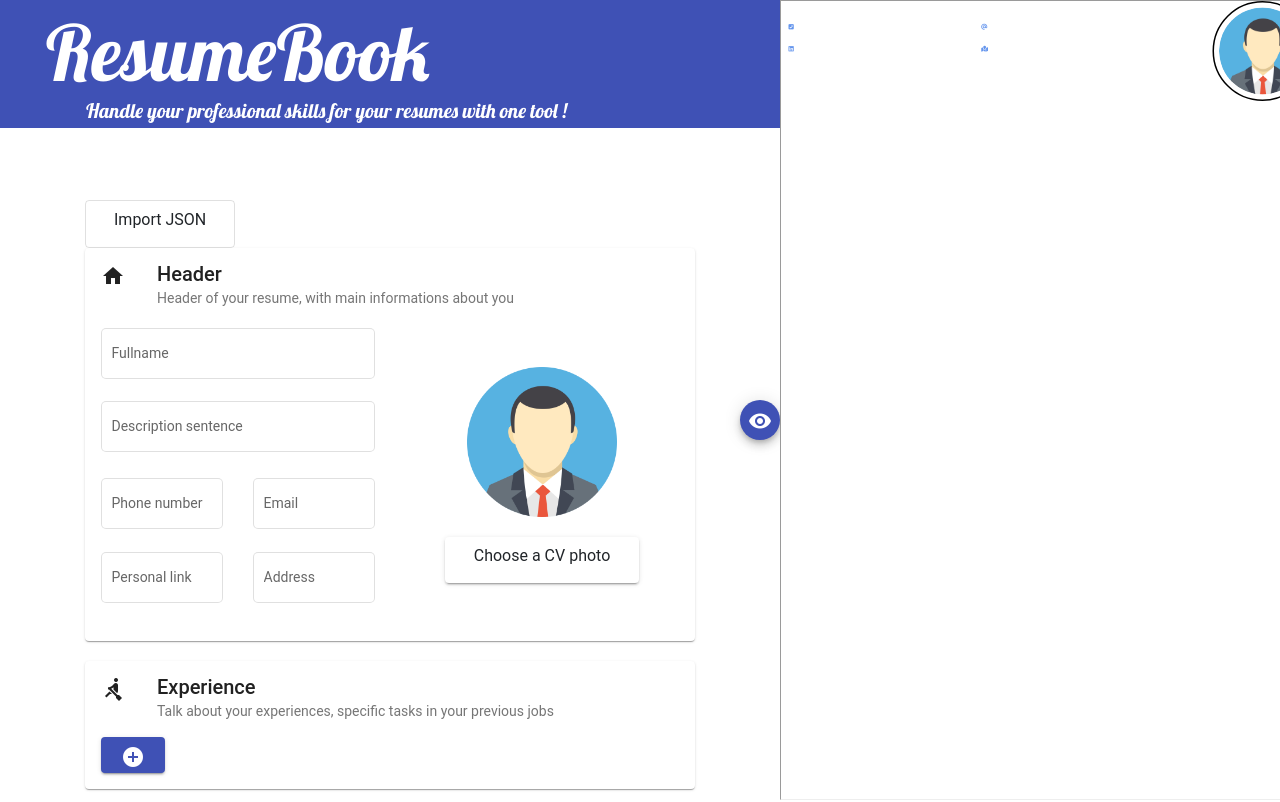
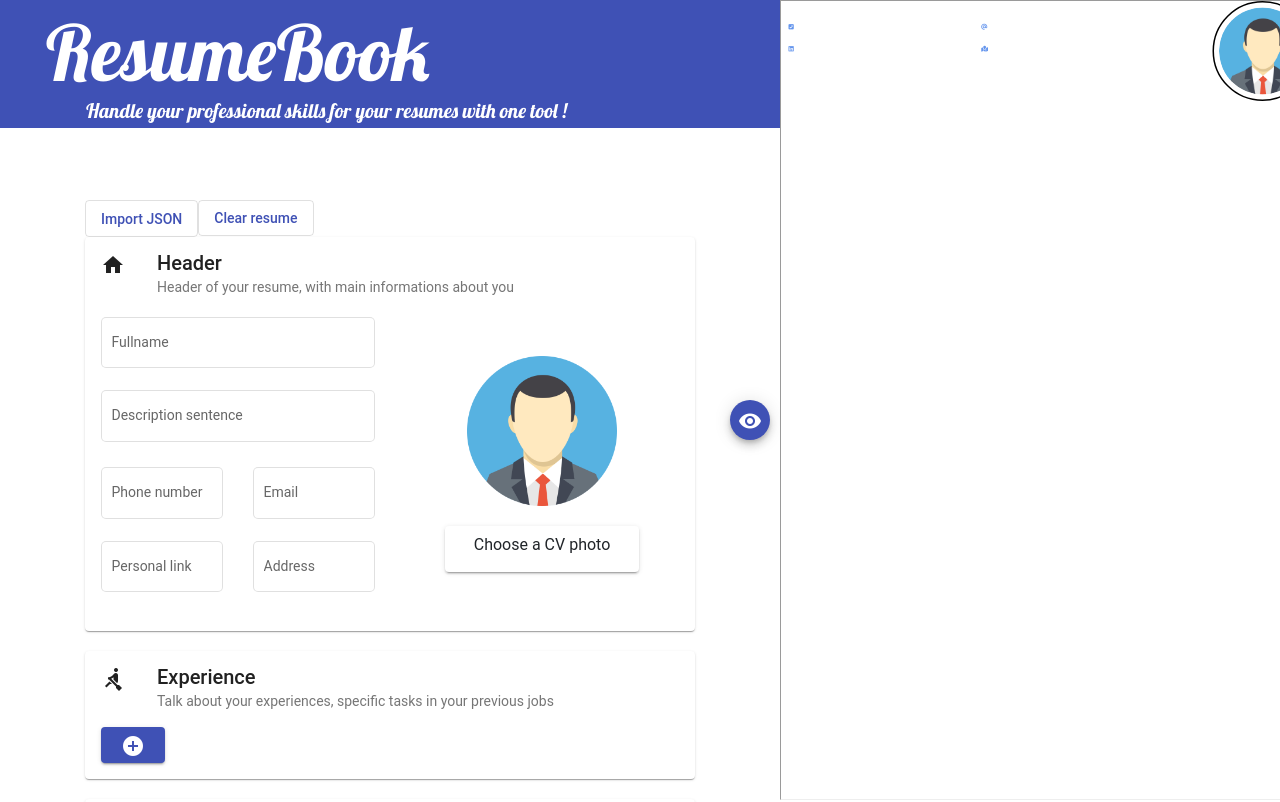
Before and after one commit to Jerem28/cv-creator, an Angular app: page / in a window 1280 px wide. Shown: the top 802 px of the page. Built offline with nearby package versions, Linux system fonts and the light colour scheme.

Commit message:
Add a clear resume button

```diff
--- a/src/app/resume/resume.component.html
+++ b/src/app/resume/resume.component.html
@@ -35,11 +35,13 @@
                 </div>
 
                 <button type="button" mat-stroked-button color="primary">
-                    <label id="labelImportJSON" for="importJSON" class="btn btn-default">
+                    <label id="labelImportJSON" for="importJSON" style="margin: auto">
                         Import JSON
                         <input type="file" id="importJSON" style="display: none;" onclick="value = null" (change)="importJSON($event)">
                     </label>
                 </button>
+
+                <button type="button" mat-stroked-button color="primary" (click)="resetForm()">Clear resume</button>
 
                 <form [class.active]="isSideResumePreviewOpened" id="resume-form" [formGroup]="resumeForm" (ngSubmit)="onSubmit()">
 
--- a/src/app/resume/resume.component.scss
+++ b/src/app/resume/resume.component.scss
@@ -43,7 +43,7 @@
 #side-resume-preview-button {
     position: fixed;
     top: 50%;
-    right: 500px;
+    right: 510px;
     transition: all 0.2s;
 }
 
```
